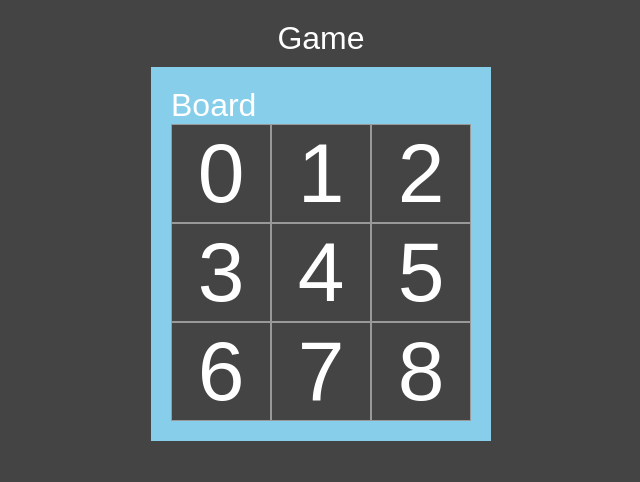
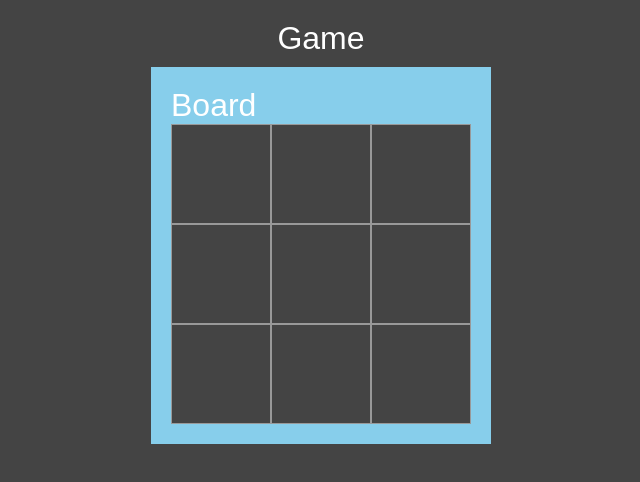
Before and after one commit to tiagomorgado/tic-tac-toe, a React (Create React App) app: page / in a window 1280 px wide. Shown: the top 482 px of the page, without its empty margins (319-959 px from the left). Built offline with nearby package versions, Linux system fonts and the light colour scheme.

Commit message:
added new value set when clicking board

```diff
--- a/src/index.css
+++ b/src/index.css
@@ -24,6 +24,7 @@ body {
   font-size: 84px;
   text-align: center;
   width: 100px;
+  height: 100px
 }
 
 .square:focus {
--- a/src/index.js
+++ b/src/index.js
@@ -1,14 +1,19 @@
 import ReactDOM from 'react-dom'
+import { useState } from 'react'
+
 import './index.css'
 
 const Square = (props) => {
+  const [value, setValue] = useState(null);
+
+
   return (
     <button
         className='square'
-        onClick={() => alert('square ' + props.value + ' clicked')}
+        onClick={() => setValue('X')}
 
         >
-      {props.value}
+      {value}
     </button>
   )
 }
@@ -16,7 +21,7 @@ const Square = (props) => {
 const Board = () => {
   const renderSquare = (i) => {
     return (
-      <Square value={i} />
+      <Square />
     )
   }
 
```
